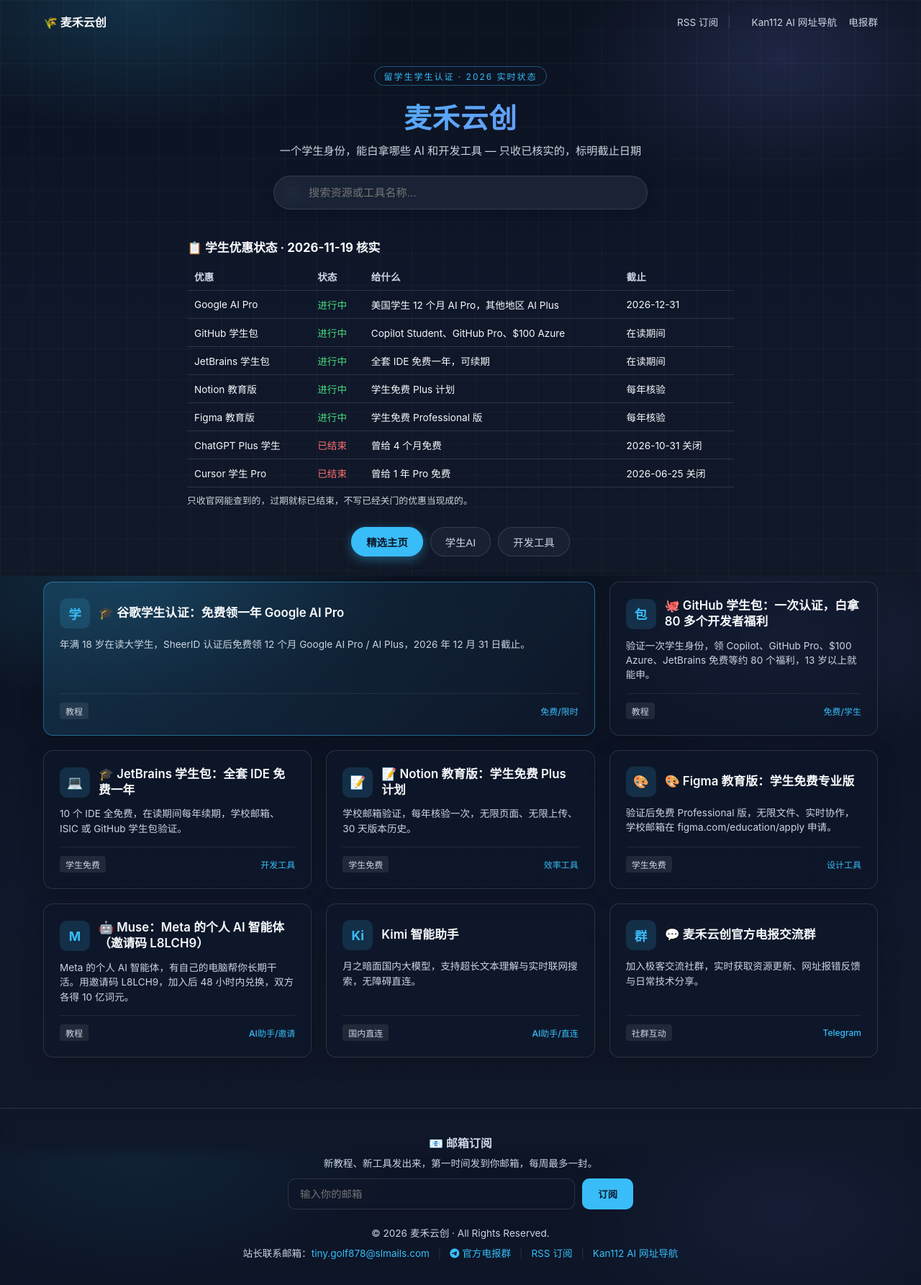
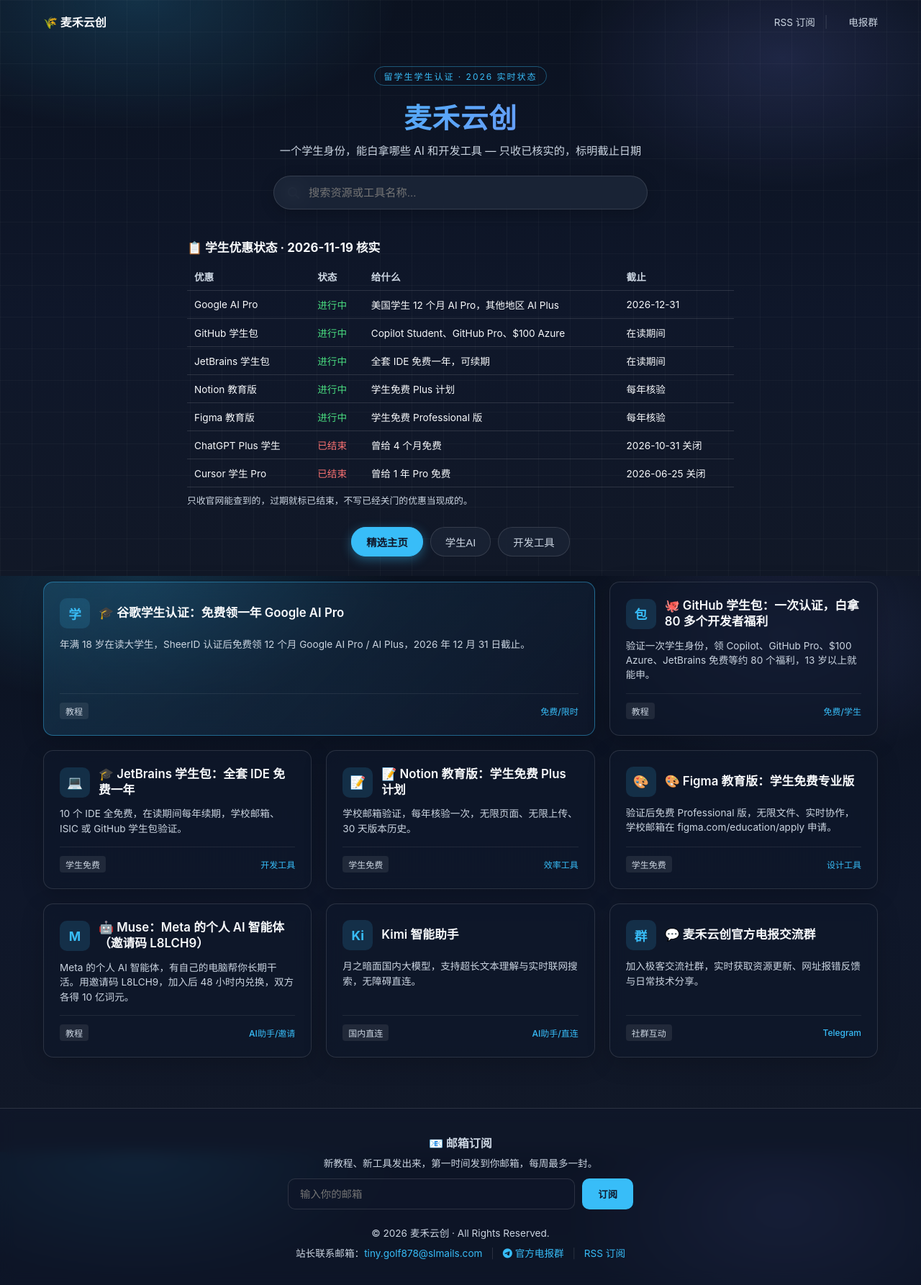
Before and after one commit to tiny-cs/tiny-site, a plain HTML site: page index.html in a window 1280 px wide. Shown: the whole page at 72% size. Drawn offline with Linux system fonts and the light colour scheme.

Commit message:
Add files via upload

```diff
--- a/index.html
+++ b/index.html
@@ -308,7 +308,7 @@
     <strong>🌾 麦禾云创</strong>
     <div><a href="/rss.xml">RSS 订阅</a>
       <span style="margin: 0 8px; color: var(--card-border);">|</span>
-      <a href="https://www.kan112.com/" title="Kan112 AI 网址导航">Kan112 AI 网址导航</a><a href="https://t.me/+WWxpN-Ji0jxlYmVh" target="_blank">电报群</a></div>
+      <a href="https://t.me/+WWxpN-Ji0jxlYmVh" target="_blank">电报群</a></div>
   </div>
 
   <!-- 🚀 顶部 Header 与 搜索框 -->
@@ -374,8 +374,6 @@
       </a>
       <span style="margin: 0 8px; color: var(--card-border);">|</span>
       <a href="/rss.xml">RSS 订阅</a>
-      <span style="margin: 0 8px; color: var(--card-border);">|</span>
-      <a href="https://www.kan112.com/" title="Kan112 AI 网址导航">Kan112 AI 网址导航</a>
     </p>
   </footer>
 
```
